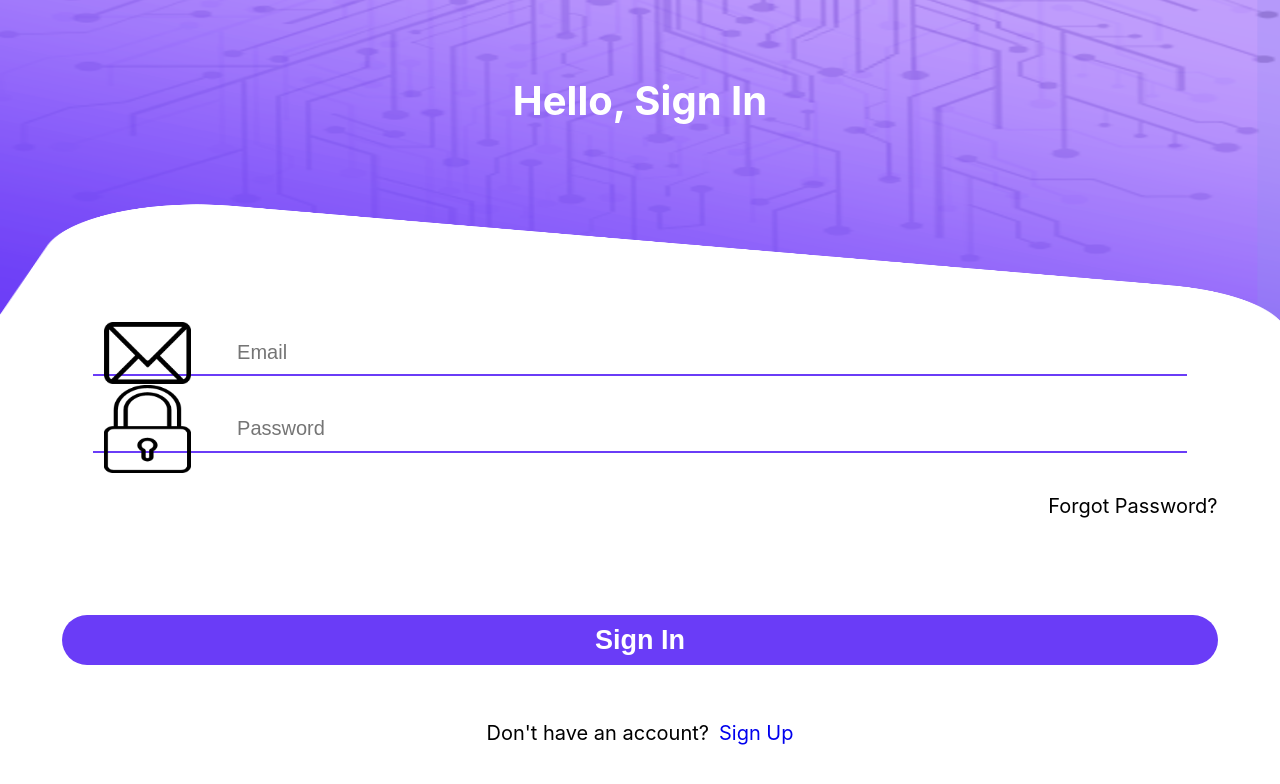
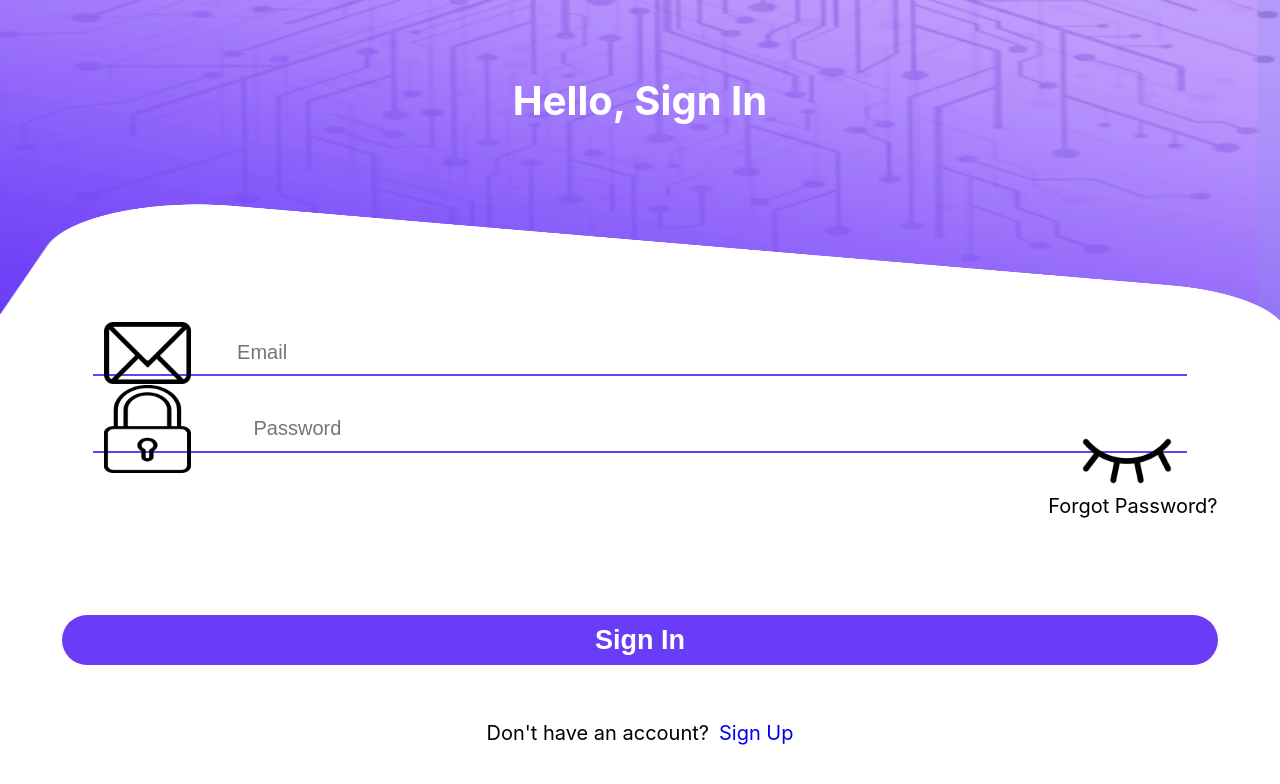
Before and after one commit to daCoolEric/passManger-client, a React (Create React App) app: page /login in a window 1280 px wide. Shown: the top 784 px of the page. Built offline with nearby package versions, Linux system fonts and the light colour scheme.

Commit message:
added more state management

```diff
--- a/src/components/HomePage.jsx
+++ b/src/components/HomePage.jsx
@@ -202,7 +202,7 @@ function HomePage() {
                 id= {account._id}
                 accountName = {account.accountName}
                 userName = {account.userName}
-                password = {account.password || account.passcode }
+                password = {account.password || account.passcode}
                 />
               )
             })}
--- a/src/components/Login.jsx
+++ b/src/components/Login.jsx
@@ -5,8 +5,14 @@ import bgImg from '../images/loginpath.png';
 import emailImg from '../images/email.png';
 import padlockImg from '../images/padlock.png';
 import axios from 'axios';
-import spinner from '../images/Spinner-1s-200px.gif'
+import spinner from '../images/Spinner-1s-200px.gif';
+import openEyeImg from "../images/eyeOpen.png";
+import closeEyeImg  from "../images/eyeClose.png";
+import { useDispatch, useSelector } from 'react-redux';
 import { useState } from 'react';
+import { setPasswordId } from '../context/features/url/passwordIDSlice';
+import { setPwdEyeOpenState } from '../context/features/url/passwordInfoStates/pwdEyeOpenSlice';
+import { setPwdEyeCloseState } from '../context/features/url/passwordInfoStates/pwdEyeCloseSlice';
 
 const Wrapper = styled.div`
   // outline: 2px solid red;
@@ -74,7 +80,6 @@ const IconBox = styled.div`
 const InputContainer = styled.input`
   // outline: 2px solid red;
   height: 80%;
-  width: 87%;
   font-size: 20px;
   color: #6a3cf7;
   border-style: none;
@@ -91,6 +96,18 @@ const PasswordContainer = styled.div`
   justify-content: space-between;
   align-items: center;
   border-bottom: 2px solid #6a3cf7;
+`
+
+const VisibilityContainer = styled.div`
+    // outline: 2px solid blue;
+    width: 11%;
+    height: 100%;
+    display: flex;
+    position: relative;
+    justify-content: center;
+    align-items: center;
+
+
 `
 
 const ForgotPasswordContainer = styled.div`
@@ -160,10 +177,37 @@ const LoadingContent = styled.div`
 
 
 
+
 function Login() {
+  const pwdEyeCloseState = useSelector((state) => state.pwdEyeClose.value);
+    const pwdEyeOpenState = useSelector((state) => state.pwdEyeOpen.value);
   const [email,setEmail] = useState('');
   const [password,setPassword] = useState('');
   const [loader, setLoader] = useState('hidden');
+  const [passwordStatus,setPasswordStatus] = useState('password');
+  const dispatch = useDispatch();
+
+  const handleClick = async () => {
+        if(pwdEyeCloseState === "visible"){
+            dispatch(setPwdEyeCloseState("hidden"));
+            dispatch(setPwdEyeOpenState("visible"));
+            setPasswordStatus("text");
+        }else{
+            dispatch(setPwdEyeCloseState("visible"));
+            dispatch(setPwdEyeOpenState("hidden"));
+            setPasswordStatus("password");
+        }
+
+
+    async function revealPassword(){
+        // const response = await axios.post(`https://passerver.onrender.com/api/user/accounts/${userid}/emails/decrypt-password`);
+        // console.log("clicked");
+    }
+    revealPassword();
+
+}
+
+
   const submitLogin = () => {
     setLoader("visible");
     async function authUser() {
@@ -194,13 +238,18 @@ function Login() {
           <PersonalInfo>
             <EmailContainer>
               <IconBox><img src={emailImg} alt="email icon" style={{ width: "80%" }} /></IconBox>
-              <InputContainer type='text' placeholder='Email' onChange={(e) => { setEmail(e.target.value) }}/>
+              <InputContainer type='text' placeholder='Email' onChange={(e) => { setEmail(e.target.value) }} style={{ width: "87%" }}/>
             </EmailContainer>
             <PasswordContainer>
             <IconBox><img src={padlockImg} alt="email icon" style={{ width: "80%" }} /></IconBox>
-              <InputContainer type='password' placeholder='Password'
+              <InputContainer type={passwordStatus} placeholder='Password'
               onChange={(e) => { setPassword(e.target.value) }}
+              style={{ width: "70%" }}
               />
+              <VisibilityContainer >
+                    <img src={openEyeImg} alt="" srcset="" style={{width: "70%", visibility: pwdEyeOpenState}} onClick={handleClick}  />
+                    <img src={closeEyeImg} alt="" srcset="" style={{width: "80%", position: "absolute", top: "5px", visibility: pwdEyeCloseState}} onClick={handleClick} />
+              </VisibilityContainer>
             </PasswordContainer>
             <ForgotPasswordContainer>
               Forgot Password?
--- /dev/null
+++ b/src/context/features/url/passwordInfoStates/pwdEyeCloseSlice.js
@@ -0,0 +1,22 @@
+import { createSlice } from '@reduxjs/toolkit'
+
+const initialState = {
+  value: 'visible',
+}
+
+export const pwdEyeCloseSlice = createSlice({
+  name: 'pwdEyeClose',
+  initialState,
+  reducers: {
+    setPwdEyeCloseState: (state, action) => {
+      state.value = action.payload
+    },
+  },
+})
+
+// Action creators are generated for each case reducer function
+export const { setPwdEyeCloseState } = pwdEyeCloseSlice.actions;
+
+
+
+export default pwdEyeCloseSlice.reducer;
--- /dev/null
+++ b/src/context/features/url/passwordInfoStates/pwdEyeOpenSlice.js
@@ -0,0 +1,22 @@
+import { createSlice } from '@reduxjs/toolkit'
+
+const initialState = {
+  value: 'hidden',
+}
+
+export const pwdEyeOpenSlice = createSlice({
+  name: 'pwdEyeOpen',
+  initialState,
+  reducers: {
+    setPwdEyeOpenState: (state, action) => {
+      state.value = action.payload
+    },
+  },
+})
+
+// Action creators are generated for each case reducer function
+export const { setPwdEyeOpenState } = pwdEyeOpenSlice.actions;
+
+
+
+export default pwdEyeOpenSlice.reducer;
--- a/src/context/store.js
+++ b/src/context/store.js
@@ -7,6 +7,8 @@ import userNameReducer from './features/url/passwordInfoStates/userNameSlice';
 import passwordReducer from './features/url/passwordInfoStates/passwordSlice';
 import confirmPasswordReducer from './features/url/passwordInfoStates/confirmPasswordSlice';
 import updateReducer from './features/url/updateSlice';
+import pwdEyeCloseReducer from './features/url/passwordInfoStates/pwdEyeCloseSlice';
+import pwdEyeOpenReducer from './features/url/passwordInfoStates/pwdEyeOpenSlice';
 
 
 export const store = configureStore({
@@ -19,6 +21,8 @@ export const store = configureStore({
     password: passwordReducer,
     confirmPassword: confirmPasswordReducer,
     update: updateReducer,
+    pwdEyeClose: pwdEyeCloseReducer,
+    pwdEyeOpen: pwdEyeOpenReducer
 
 
   },
--- a/src/features/Password.jsx
+++ b/src/features/Password.jsx
@@ -3,7 +3,7 @@ import { useParams, Link } from "react-router-dom";
 import styled from 'styled-components';
 import editImg from "../images/edit.png";
 import deleteImg from "../images/delete.png";
-import openEyeImg from "../images/eyeOpen.png";
+
 import axios from 'axios';
 import { useDispatch, useSelector } from 'react-redux';
 import { setDeleteState } from '../context/features/url/deleteSlice';
@@ -11,7 +11,9 @@ import { setPasswordId } from '../context/features/url/passwordIDSlice';
 import { setAccountNameState } from '../context/features/url/passwordInfoStates/accountNameSlice';
 import { setUserNameState } from '../context/features/url/passwordInfoStates/userNameSlice';
 import { setPasswordState } from '../context/features/url/passwordInfoStates/passwordSlice';
-import { setUpdateState } from '../context/features/url/updateSlice';
+import { setPwdEyeCloseState } from '../context/features/url/passwordInfoStates/pwdEyeCloseSlice';
+import { setPwdEyeOpenState } from '../context/features/url/passwordInfoStates/pwdEyeOpenSlice';
+import { useState } from 'react';
 
 
 
@@ -107,16 +109,7 @@ const PasswordContainer = styled.div`
     align-items: center;
 
 `
-const VisibilityContainer = styled.div`
-    // outline: 2px solid blue;
-    width: 15%;
-    height: 100%;
-    display: flex;
-    justify-content: center;
-    align-items: center;
 
-
-`
 const ActionContainer = styled.div`
     // outline: 2px solid blue;
     width: 10%;
@@ -147,10 +140,28 @@ function Password({id, userName, accountName, password}) {
     const { userid } = useParams();
 
     const dispatch = useDispatch();
-    const handleClick = () => {
+    const pwdEyeCloseState = useSelector((state) => state.pwdEyeClose.value);
+    const pwdEyeOpenState = useSelector((state) => state.pwdEyeOpen.value);
+    const eyeID = useSelector((state) => state.passwordId.value);
+    const [eyeId, setEyeId] = useState("");
+
+    const handleClick = async () => {
+        dispatch(setPasswordId(id));
+        setEyeId(id);
+        console.log(setPasswordId(id).payload);
+        console.log(eyeId);
+            if(pwdEyeCloseState === "visible" && eyeID === eyeId){
+                dispatch(setPwdEyeCloseState("hidden"));
+                dispatch(setPwdEyeOpenState("visible"));
+            }else{
+                dispatch(setPwdEyeCloseState("visible"));
+                dispatch(setPwdEyeOpenState("hidden"));
+            }
+
+
         async function revealPassword(){
             // const response = await axios.post(`https://passerver.onrender.com/api/user/accounts/${userid}/emails/decrypt-password`);
-            console.log("clicked");
+            // console.log("clicked");
         }
         revealPassword();
 
@@ -189,9 +200,9 @@ function Password({id, userName, accountName, password}) {
             </AccountNameContainer>
             <AccountDetailsContainer>
                 <PasswordContainer>
-                    {password?password: "XXXXXX"}
+                    {password?password:"XXXXXX"}
                 </PasswordContainer>
-                <VisibilityContainer onClick={handleClick}><img src={openEyeImg} alt="" srcset="" style={{width: "100%"}} /></VisibilityContainer>
+
             </AccountDetailsContainer>
         </InfoContainer>
         <ActionContainer>
```
